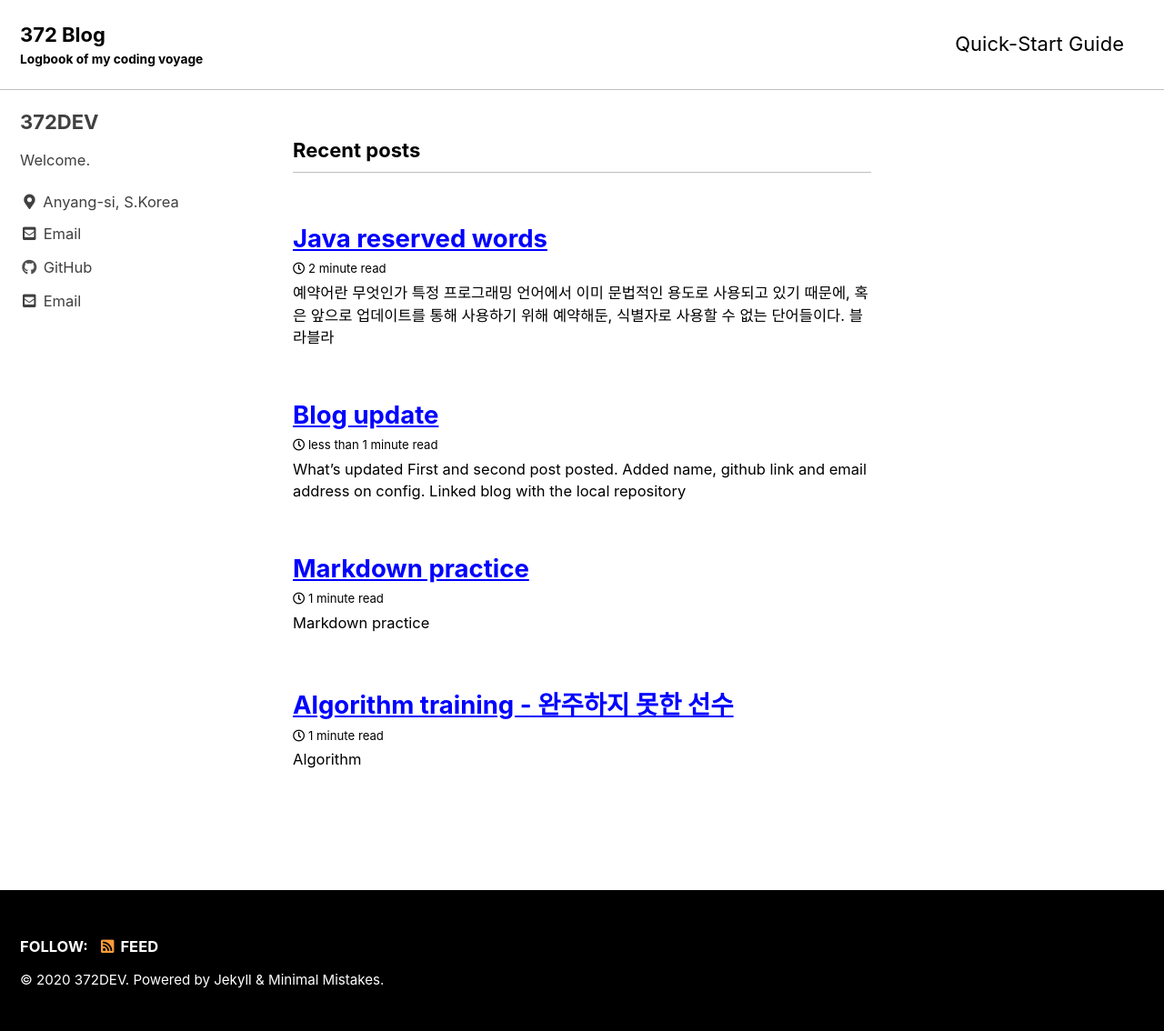
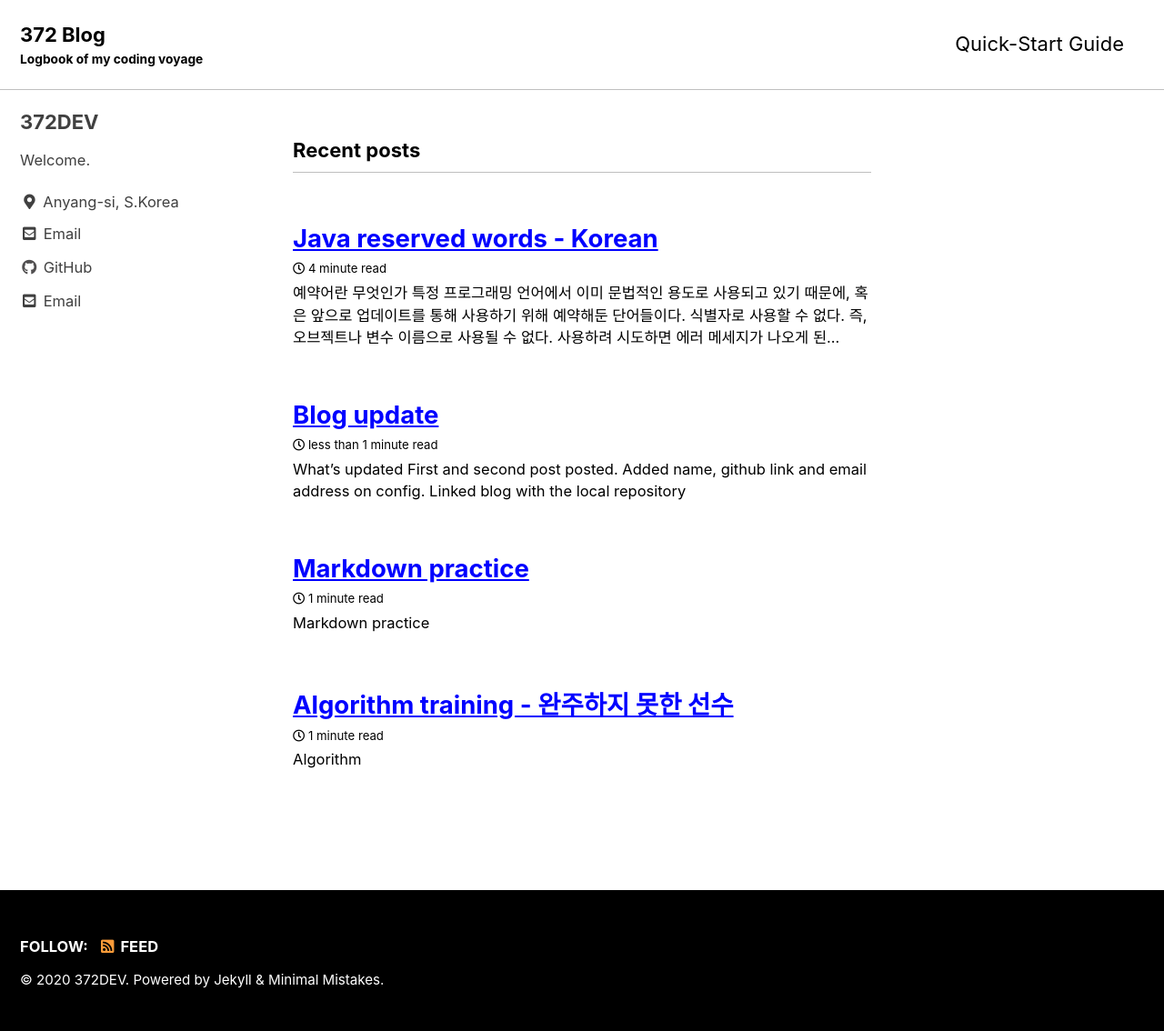
Before and after one commit to 372dev/372dev.github.io, a Jekyll site: the page built from index.html, in a window 1280 px wide. Shown: the whole page at 91% size. Built offline with Jekyll 4.4.1, drawn with Linux system fonts in a browser that asks for light colours; cached includes are drawn as plain includes; the list of posts is cut into pages by our own code; part of the change alters nothing that is shown.

Commit message:
Last update 2020-09-19-post04.md
Finished

```diff
--- a/_posts/2020-09-19-post04.md
+++ b/_posts/2020-09-19-post04.md
@@ -1,73 +1,74 @@
 ---
-title: "Java reserved words"
+title: "Java reserved words - Korean"
 date: 2020-09-19 12:30:00 +0900
 categories: Java
-tags: Java, Study, Korean, Reserved, Keyword, Operators,
+tags: Java, Study, Korean, Reserved, Keyword, Operators, Summary, List
 ---
 ### 예약어란 무엇인가
-- 특정 프로그래밍 언어에서 이미 문법적인 용도로 사용되고 있기 때문에, 혹은 앞으로 업데이트를 통해 사용하기 위해 예약해둔, 식별자로 사용할 수 없는 단어들이다.
-- 블라블라
+- 특정 프로그래밍 언어에서 이미 문법적인 용도로 사용되고 있기 때문에, 혹은 앞으로 업데이트를 통해 사용하기 위해 예약해둔 단어들이다.
+- 식별자로 사용할 수 없다. 즉, 오브젝트나 변수 이름으로 사용될 수 없다.
+- 사용하려 시도하면 에러 메세지가 나오게 된다.
 
-## 예약어 목록과 간단한 코멘트
+## 55가지 예약어 목록과 간단한 코멘트
 
-1. _ - 언더스코어도 예약어이다.
-2. abstract - 추상클래스, 추상메소드.
-3. assert - 검증.
-4. boolean - "참", "거짓"의 자료형.
-5. break - 주로 if문과 함께 사용되어 반복문에서 벗어나게 한다.
-6. byte - 데이터 타입, 정수형. 8 bits.
-7. case - switch 조건문에서 사용. 리터럴과 상수 허용, 변수는 안된다.
-8. catch - try ~ catch ~ finally 문에서 사용된다. 예외처리를 한다. catch(예외클래스 변수){예외처리 내용}으로 구성된다.
-9. char - 데이터 타입, 문자형. 2 byte. 하나의 문자만 저장한다.
-10. class - 모든 코드는 클래스 안에 존재한다.
-11. const  - 키워드 예약어 이지만 사용되지 않는다. 자바에서는 final을 이용하여 상수를 정의한다.
-12. continue - break와 함께 반복을 제어한다. continue를 만나면 해당 반복부분 탈출 후 다음반복을 실행한다.
-13. default - 접근제어자이다. 따로 설정을 안하면 default로 설정된다. 또한 switch 조건문에서 case 해당이 없으면 default를 실행한다.
-14. do - do ~ while 반복문에서 사용된다. while 문의 경우 조건이 충족되지 않으면 한번도 실행되지 않을 수 있지만, do ~ while 문의 경우엔 무조건 한번은 실행된다.
-15. double - 데이터 타입, 실수형. 8 byte.
-16. else - if ~ else 조건문에서 쓰인다. if / if ~ else / if ~ else if ~ else 의 경우가 있다.
-17. enum -
-18. extends - 클래스 상속에 쓰인다. 하나의 클래스만 상속 가능하다. 반면에 implements는 인터페이스를 상속하며, 다중상속이 가능하다.
-19. false - boolean 자료형의 "참", "거짓" 중 "거짓"의 값.
-20. final - 단 한번만 값이 지정될 수 있는 entity를 선언하는 경우에 사용된다. 한마디로 상수이다. 일단 한번 값이 주어지면 항상 같은 값을 유지한다. 그런데 왜? final 선언에는 static이 관습적으로 따라붙을까? 그것은 새 인스턴스 마다 메모리 공간을 할당하는 대신에 정적 선언으로 메모리 공간을 하나만 차지하게 하고 그 메모리를 공유하는 것이 더 경제적이기 때문이다.
-21. finally - try ~ catch ~ finally 문에서 쓰인다.
-22. float - 데이터 타입, 실수형. 4 byte.
-23. for - for 반복문.
-24. goto - 키워드 예약어 이지만 사용되지 않는다.
-25. if - if ~ else 조건문에서 쓰인다.
-26. implements - 클래스 상속에 쓰인다. 인터페이스를 상속하며 다중상속이 가능하다. 반면 extends는 하나의 클래스만 상속한다.
-27. import - 패키지, 클래스, 인터페이스를 가져온다.
-28. instanceof - 자료형을 비교해 주는 연산자이다. "참" 혹은 "거짓" 값을 돌려준다.
-29. int - 데이터 타입, 정수형. 4 byte.
-30. interface - 클래스와 비슷하지만 다르다. 추상메서드를 가지고 있으며 상속하는 클래스에서 구현해야 한다. 다중상속이 가능하다.
-31. long - 데이터 타입, 정수형. 8 byte.
-32. native - Java Native Interface는 C, C++ 등의 네이티브 언어로 작성된 네이티브 메서드를 호출하는데 사용하는 기능.
-33. new - 클래스로부터 객체를 생성하여 메모리를 할당한다.
-34. null - 값의 초기화 없이 변수를 선언할 때 사용한다. 메모리를 할당하지 않으며, boolean 이나 int 같은 원시자료형에 사용될 수 없다.
-35. package - 클래스들을 모아 넣고 관리하는 자바의 디렉토리.
-36. private - 접근지정자, 클래스 내부에서만 접근 가능.
-37. protected - 접근지정자, 클래스 내부와 상속받은 클래스, 동일 패키지 내의 클래스에서 접근 가능.
-38. public - 접근지정자, 클래스 외부에서 제한 없이 접근 가능.
-39. return - 함수에서 벗어날 때 쓰인다. 값을 반환할 때 도 있고, void 함수의 경우 반환 없이 함수를 벗어나게 하지만 return 없이도 자동으로 벗어나므로 생략할 수 있다.
-40. short - 데이터 타입,
-41. static
-42. strictfp
-43. super
-44. switch
-45. synchronized
-46. this
-47. throw
-48. throws
-49. transient
-50. true
-51. try
-52. var - 컴파일러가 컨텍스트에 따라 변수의 종류를 추론하게 한다. 이 또한 변수명이나 함수명으로 쓰일 수 없다.
-53. void
-54. volatile
-55. while
+1. **_** - 언더스코어도 식별자로 사용할 수 없다.
+2. **abstract** - 추상클래스, 추상메소드.
+3. **assert** - 검증.
+4. **boolean** - "참", "거짓"의 자료형.
+5. **break** - 주로 if문과 함께 사용되어 반복문에서 벗어나게 한다.
+6. **byte** - 데이터 타입, 정수형. 8 bits.
+7. **case** - switch 조건문에서 사용. 리터럴과 상수 허용, 변수는 안된다.
+8. **catch** - try ~ catch ~ finally 문에서 사용된다. 예외처리를 한다. (try를 보세요.)
+9. **char** - 데이터 타입, 문자형. 2 byte. 하나의 문자만 저장한다.
+10. **class** - 모든 코드는 클래스 안에 존재한다.
+11. **const**  - 키워드 예약어 이지만 사용되지 않는다. 자바에서는 final을 이용하여 상수를 정의한다.
+12. **continue** - break와 함께 반복을 제어한다. continue를 만나면 해당 반복부분 탈출 후 다음반복을 실행한다.
+13. **default** - 접근제어자이다. 따로 설정을 안하면 default로 설정된다. 또한 switch 조건문에서 case 해당이 없으면 default를 실행한다.
+14. **do** - do ~ while 반복문에서 사용된다. while 문의 경우 조건이 충족되지 않으면 한번도 실행되지 않을 수 있지만, do ~ while 문의 경우엔 무조건 한번은 실행된다.
+15. **double** - 데이터 타입, 실수형. 8 byte.
+16. **else** - if ~ else 조건문에서 쓰인다. if / if ~ else / if ~ else if ~ else 의 경우가 있다.
+17. **enum** - Enumeration type. 서로 관련있는 상수들을 모아 클래스형 선언하고 순서에 따라 index 값도 갖는다.
+18. **extends** - 클래스 상속에 쓰인다. 하나의 클래스만 상속 가능하다. 반면에 implements는 인터페이스를 상속하며, 다중상속이 가능하다.
+19. **false** - boolean 자료형의 "참", "거짓" 중 "거짓"의 값.
+20. **final** - 단 한번만 값이 지정될 수 있는 entity를 선언하는 경우에 사용된다. 한마디로 상수이다. 일단 한번 값이 주어지면 항상 같은 값을 유지한다. 그런데 왜? final 선언에는 static이 관습적으로 따라붙을까? 그것은 새 인스턴스 마다 메모리 공간을 할당하는 대신에 정적 선언으로 메모리 공간을 하나만 차지하게 하고 그 메모리를 공유하는 것이 더 경제적이기 때문이다.
+21. **finally** - try ~ catch ~ finally 문에서 사용된다. (try를 보세요.)
+22. **float** - 데이터 타입, 실수형. 4 byte.
+23. **for** - for 반복문.
+24. **goto** - 키워드 예약어 이지만 사용되지 않는다.
+25. **if** - if ~ else 조건문에서 쓰인다.
+26. **implements** - 클래스 상속에 쓰인다. 인터페이스를 상속하며 다중상속이 가능하다. 반면 extends는 하나의 클래스만 상속한다.
+27. **import** - 패키지, 클래스, 인터페이스를 가져온다.
+28. **instanceof** - 자료형을 비교해 주는 연산자이다. "참" 혹은 "거짓" 값을 돌려준다.
+29. **int** - 데이터 타입, 정수형. 4 byte.
+30. **interface** - 클래스와 비슷하지만 다르다. 추상메서드를 가지고 있으며 상속하는 클래스에서 구현해야 한다. 다중상속이 가능하다.
+31. **long** - 데이터 타입, 정수형. 8 byte.
+32. **native** - Java Native Interface는 C, C++ 등의 네이티브 언어로 작성된 네이티브 메서드를 호출하는데 사용하는 기능.
+33. **new** - 클래스로부터 객체를 생성하여 메모리를 할당한다.
+34. **null** - 값의 초기화 없이 변수를 선언할 때 사용한다. 메모리를 할당하지 않으며, boolean 이나 int 같은 원시자료형에 사용될 수 없다.
+35. **package** - 클래스들을 모아 넣고 관리하는 자바의 디렉토리.
+36. **private** - 접근지정자, 클래스 내부에서만 접근 가능.
+37. **protected** - 접근지정자, 클래스 내부와 상속받은 클래스, 동일 패키지 내의 클래스에서 접근 가능.
+38. **public** - 접근지정자, 클래스 외부에서 제한 없이 접근 가능.
+39. **return** - 함수에서 벗어날 때 쓰인다. 값을 반환할 때 도 있고, void 함수의 경우 반환 없이 함수를 벗어나게 하지만 return 없이도 자동으로 벗어나므로 생략할 수 있다.
+40. **short** - 데이터 타입, 정수형. 2 byte.
+41. **static** - 메모리에 한번 할당되어 변하지 않는 정적인 것.
+42. **strictfp** - 자바에서 float이나 double형은 비트연산의 정밀도가 달라서 부동소수점 연산시 소수점 연산의 에러 가능성이 항상 존재한다. strictfp 키워드를 클래스나 메소드에 지정하는 경우 부동수소점 숫자의 정밀도를 보장한다.
+43. **super** - 자신을 가리키는 키워드가 this라면, 부모를 가리키는 키워드는 super이다.
+44. **switch** - 변수를 여러가지 값과 비교해 준다. 각각의 값이 case라고 불리고 switch되는 변수는 case에 순차적으로 비교를 받는다.
+45. **synchronized** - 스레드의 동기화를 위해 쓰인다. 여러개의 스레드가 한개의 자원을 사용하고자 할 때, 현재 데이터를 사용하고 있는 해당 스레드를 제외하고 나머지 스레드 들은 데이터에 접근할 수 없도록 막는다.
+46. **this** - 자신을 가리키는 키워드. 반면 부모를 가리키는 키워드는 super이다.
+47. **throw** - 조건을 통해 찾은 값에 대해 예외를 던진다.
+48. **throws** - throw가 예외를 발생시킨다면, throws는 예외를 상위 메소드로 전가한다.
+49. **transient** - Serialize하는 과정에서 제외하고 싶은 경우 선언하는 키워드. 패스워드 같은 보안정보가 전송되지 않게 할 수 있다.
+50. **true** - boolean 자료형의 "참", "거짓" 중 "참"의 값.
+51. **try** - try ~ catch ~ finally 문에서 사용된다. 사용자의 잘못된 조작이나 개발자의 잘못된 코딩으로 발생하는 에러가 "예외"인데, 에러로 인해 프로그램을 종료하지 않고 예외처리(Exception Handling)를 통해 프로그램을 계속 작동하게 할 수 있다. try {예외발생코드} catch(예외 클래스e) {예외처리} finally {항상 처리되는 코드}
+52. **var** - 컴파일러가 컨텍스트에 따라 변수의 종류를 추론하게 한다. 이 또한 변수명이나 함수명으로 쓰일 수 없다.
+53. **void** - 리턴값이 없는 메소드에 붙는다.
+54. **volatile** - 변수를 메인메모리에 저장하겠다고 명시하는 것. CPU cache를 통하지 않고 Main Memory에서 Read/Write 한다. Object를 공유하는 Multi Thread 어플리케이션 환경에서 Thread가 변수값을 읽어올 때에 각각의 CPU cache에 저장된 값이 달라 변수값 불일치 문제가 발생할 수 있을 경우 사용한다.
+55. **while** - 반복문. 초기값을 while문 바깥에 지정해 줘야한다. do ~ while 문의 경우 무조건 실행한 뒤에 조건을 확인하지만 while문은 조건이 맞아야만 실행한다.
 
 ### 정보 출처
-###### 검색 출처를 남기기 위한 목적이지만 하나 하나 다시 읽어도 좋다.
+###### 검색 출처를 남기기 위한 목적이지만 하나 하나 다시 방문해서 읽어보자.
 - https://en.wikipedia.org/wiki/List_of_Java_keywords
 - https://www.thoughtco.com/reserved-words-in-java-2034200
 - https://studymake.tistory.com/423
@@ -93,3 +94,16 @@ tags: Java, Study, Korean, Reserved, Keyword, Operators,
 - https://stackoverflow.com/questions/2707322/what-is-null-in-java/34201526#34201526
 - https://okky.kr/article/39792
 - https://www.geeksforgeeks.org/return-keyword-java/
+- https://mangkyu.tistory.com/47
+- https://programmers.co.kr/learn/courses/5/lessons/192
+- https://www.tutorialspoint.com/java/switch_statement_in_java.htm#:~:text=A%20switch%20statement%20allows%20a,is%20checked%20for%20each%20case.
+- https://coding-start.tistory.com/68
+- https://vitalholic.tistory.com/246
+- https://beginnersbook.com/2013/04/throw-in-java/
+- https://howtodoinjava.com/java/exception-handling/try-catch-finally/#:~:text=Java%20try%2C%20catch%20and%20finally,report%20back%20to%20the%20user.
+- https://coding-factory.tistory.com/280
+- https://www.geeksforgeeks.org/java-while-loop-with-examples/
+- https://nesoy.github.io/articles/2018-06/Java-transient
+- https://nesoy.github.io/articles/2018-06/Java-volatile
+- https://mine-it-record.tistory.com/204
+- https://javaplant.tistory.com/20
```
